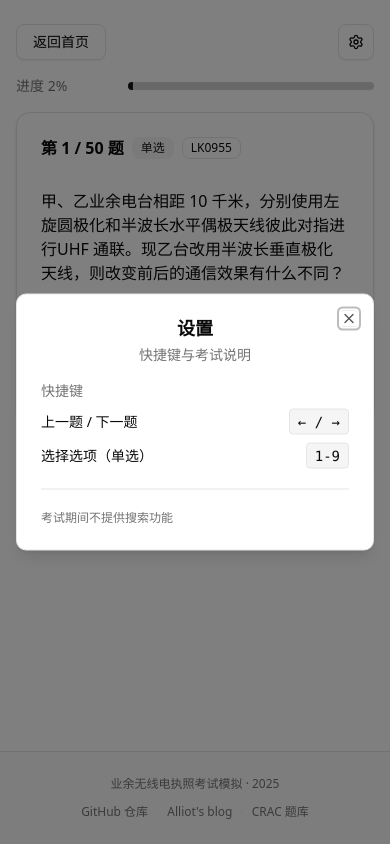
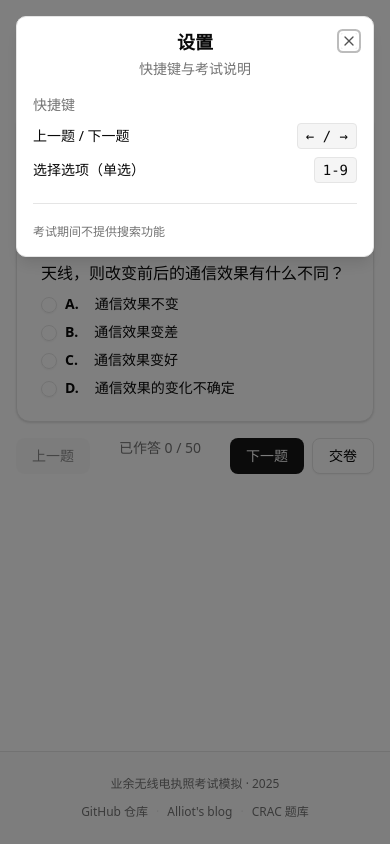
Before and after one commit to AlliotTech/ham-exam-web, a Next.js app: page /exam in a window 390 px wide. Built offline with nearby package versions, Linux system fonts and the light colour scheme.

Commit message:
style: 调整输入框和对话框样式以提升用户界面体验

```diff
--- a/src/app/practice/page.tsx
+++ b/src/app/practice/page.tsx
@@ -401,7 +401,7 @@ function PracticeClient() {
           <div className="space-y-3">
             <Input
               id="jump"
-              className="h-9"
+              className="h-11 text-base md:h-9 md:text-sm"
               placeholder="题号或关键词，如 LK0501 / 天线"
               value={jumpInput}
               onChange={(e) => setJumpInput(e.target.value)}
--- a/src/components/ui/dialog.tsx
+++ b/src/components/ui/dialog.tsx
@@ -60,7 +60,7 @@ function DialogContent({
       <DialogPrimitive.Content
         data-slot="dialog-content"
         className={cn(
-          "bg-background data-[state=open]:animate-in data-[state=closed]:animate-out data-[state=closed]:fade-out-0 data-[state=open]:fade-in-0 data-[state=closed]:zoom-out-95 data-[state=open]:zoom-in-95 fixed top-[50%] left-[50%] z-50 grid w-full max-w-[calc(100%-2rem)] translate-x-[-50%] translate-y-[-50%] gap-4 rounded-lg border p-6 shadow-lg duration-200 sm:max-w-lg max-h-[min(85vh,calc(100svh-4rem))] overflow-hidden",
+          "bg-background data-[state=open]:animate-in data-[state=closed]:animate-out data-[state=closed]:fade-out-0 data-[state=open]:fade-in-0 data-[state=closed]:zoom-out-95 data-[state=open]:zoom-in-95 fixed left-1/2 top-4 z-50 grid w-full max-w-[calc(100%-2rem)] -translate-x-1/2 translate-y-0 gap-4 rounded-lg border p-4 shadow-lg duration-200 sm:max-w-lg sm:top-1/2 sm:translate-y-[-50%] sm:p-6 max-h-[calc(100svh-2rem)] overflow-hidden",
           className
         )}
         {...props}
```
